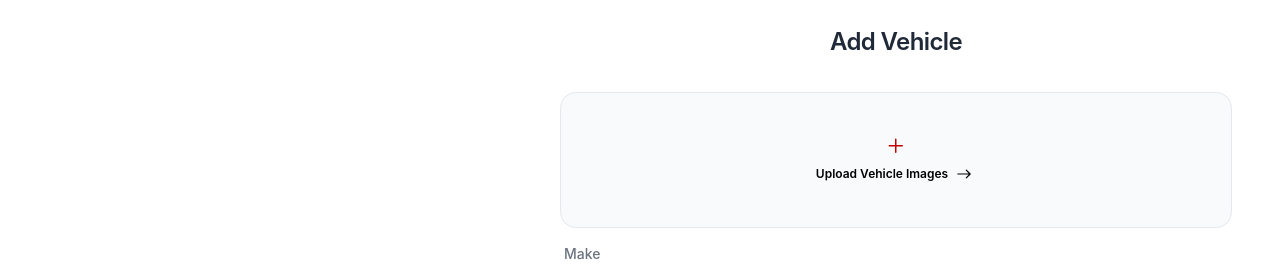
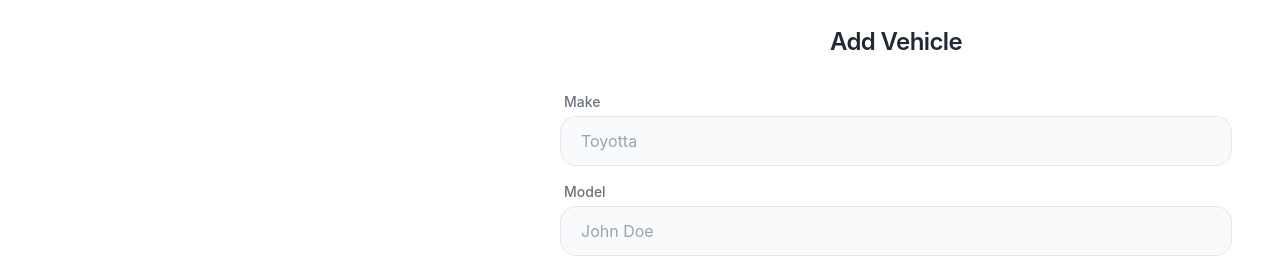
Before and after one commit to dignitestudios-dev/FareShare-Driver-Onboarding, a React (Vite) app: page /add-vehicle in a window 1280 px wide. Shown: the top 264 px of the page. Built offline with nearby package versions, Linux system fonts and the light colour scheme; no server answers; grey boxes are pictures that could not be loaded.

Commit message:
Completed

```diff
--- a/src/pages/onboarding/AddVehicle.jsx
+++ b/src/pages/onboarding/AddVehicle.jsx
@@ -222,7 +222,7 @@
               class="w-full flex flex-col gap-6 mt-8 "
             >
               <div className="w-full flex flex-col  gap-4 ">
-                <div className="w-full flex flex-col gap-1 justify-center items-center">
+                {/* <div className="w-full flex flex-col gap-1 justify-center items-center">
                   <button
                     type="button"
                     onClick={() =>
@@ -253,7 +253,7 @@
                       )}
                     </div>
                   </button>
-                </div>
+                </div> */}
 
                 <div>
                   <label class="block mb-1 text-sm text-gray-500 font-medium ml-1 ">
```
